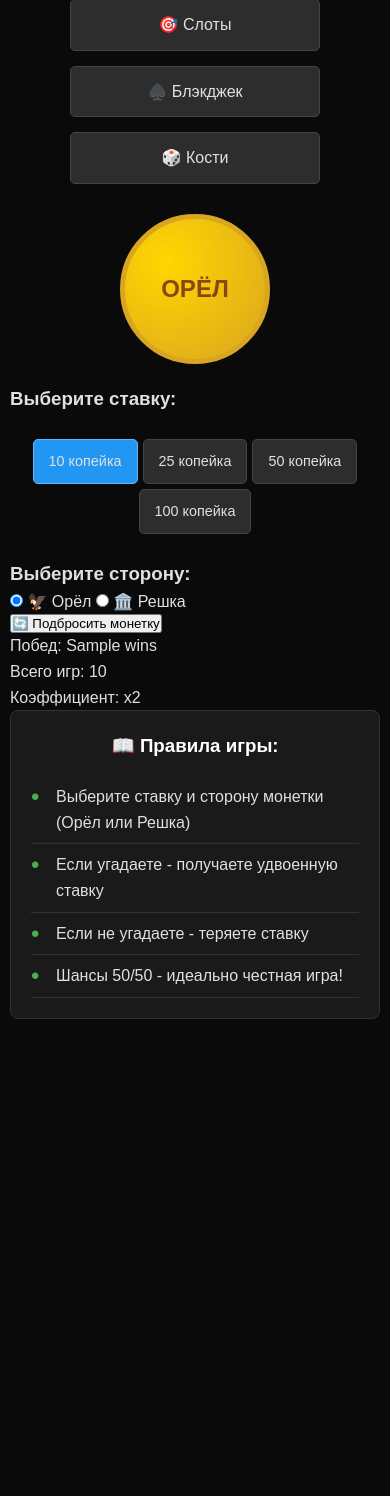
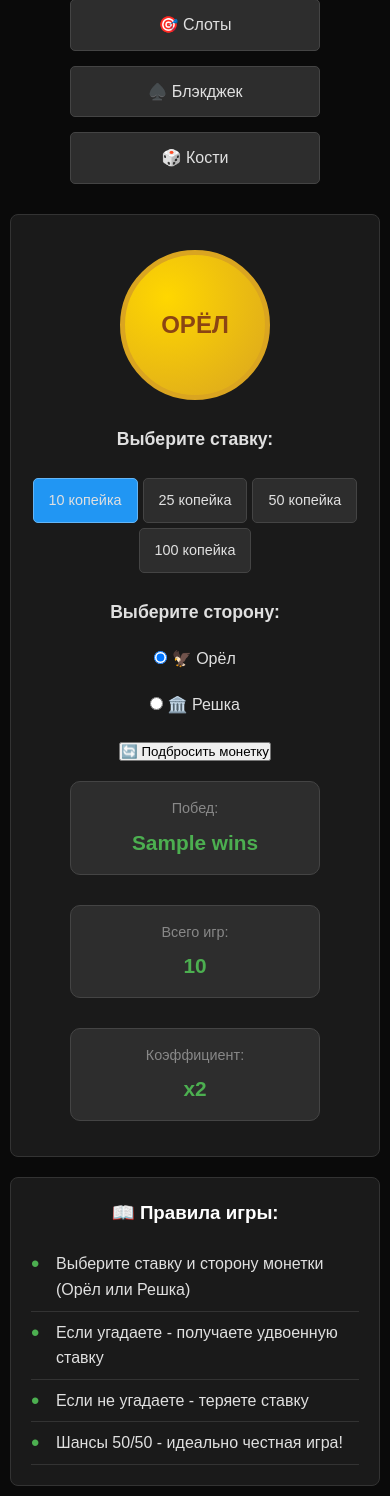
Before and after one commit to Absolutny/kasik, a Python web app: template templates/coinflip.html in a window 390 px wide. Shown: the part 216-1712 px from the top of the page. Before the commit the page ends 1235 px from the top, so only its background shows below. Run offline with Jinja, Linux system fonts and the light colour scheme; the template is opened without the code that fills it: most values are stand-ins (such as "Sample title", 1, 10 or a date in 2020).

Commit message:
Update style.css

```diff
--- a/static/style.css
+++ b/static/style.css
@@ -637,5 +637,300 @@ body {
         padding: 10px 20px;
         font-size: 0.9em;
     }
+}
 
+/* Стили для аутентификации */
+.auth-container {
+    display: flex;
+    justify-content: center;
+    align-items: center;
+    min-height: 50vh;
 }
+
+.auth-form {
+    background: #1a1a1a;
+    padding: 30px;
+    border-radius: 10px;
+    border: 1px solid #333;
+    width: 100%;
+    max-width: 400px;
+}
+
+.auth-form h2 {
+    color: #fff;
+    text-align: center;
+    margin-bottom: 25px;
+    font-size: 1.8em;
+}
+
+.form-group {
+    margin-bottom: 20px;
+}
+
+.form-group label {
+    display: block;
+    color: #e0e0e0;
+    margin-bottom: 8px;
+    font-weight: bold;
+}
+
+.form-group input {
+    width: 100%;
+    padding: 12px;
+    background: #2d2d2d;
+    border: 1px solid #444;
+    border-radius: 5px;
+    color: #e0e0e0;
+    font-size: 1em;
+}
+
+.form-group input:focus {
+    outline: none;
+    border-color: #4CAF50;
+}
+
+.auth-btn {
+    width: 100%;
+    background: #4CAF50;
+    color: white;
+    border: none;
+    padding: 12px;
+    border-radius: 5px;
+    cursor: pointer;
+    font-size: 1.1em;
+    transition: background 0.3s ease;
+    margin-bottom: 20px;
+}
+
+.auth-btn:hover {
+    background: #45a049;
+}
+
+.auth-links {
+    text-align: center;
+}
+
+.auth-links a {
+    color: #4CAF50;
+    text-decoration: none;
+}
+
+.auth-links a:hover {
+    text-decoration: underline;
+}
+
+.flash-message {
+    padding: 12px;
+    border-radius: 5px;
+    margin-bottom: 20px;
+    text-align: center;
+    font-weight: bold;
+}
+
+.flash-message.error {
+    background: #b71c1c;
+    color: #ff4444;
+    border: 1px solid #c62828;
+}
+
+.flash-message.success {
+    background: #1b5e20;
+    color: #4CAF50;
+    border: 1px solid #2e7d32;
+}
+
+/* Стили для информации пользователя */
+.user-info {
+    display: flex;
+    align-items: center;
+    justify-content: center;
+    gap: 20px;
+    flex-wrap: wrap;
+    margin-top: 15px;
+}
+
+.username {
+    color: #4CAF50;
+    font-weight: bold;
+    font-size: 1.1em;
+}
+
+.logout-btn {
+    background: #666;
+    color: white;
+    padding: 8px 15px;
+    border-radius: 5px;
+    text-decoration: none;
+    transition: background 0.3s ease;
+}
+
+.logout-btn:hover {
+    background: #777;
+}
+
+/* Адаптивность для аутентификации */
+@media (max-width: 768px) {
+    .auth-form {
+        margin: 0 10px;
+        padding: 20px;
+    }
+
+    .user-info {
+        flex-direction: column;
+        gap: 10px;
+    }
+}
+
+/* Стили для Coin Flip */
+.coinflip-container {
+    background: #1a1a1a;
+    padding: 30px;
+    border-radius: 8px;
+    border: 1px solid #333;
+    text-align: center;
+    margin-bottom: 20px;
+}
+
+.bet-selection, .choice-selection {
+    margin: 25px 0;
+}
+
+.choice-options {
+    display: flex;
+    justify-content: center;
+    gap: 20px;
+    margin: 20px 0;
+    flex-wrap: wrap;
+}
+
+.stats {
+    display: flex;
+    justify-content: center;
+    gap: 30px;
+    margin: 20px 0;
+    flex-wrap: wrap;
+}
+
+.stat-item {
+    background: #2d2d2d;
+    padding: 15px 25px;
+    border-radius: 10px;
+    border: 1px solid #444;
+    min-width: 150px;
+}
+
+.stat-label {
+    display: block;
+    color: #888;
+    font-size: 0.9em;
+    margin-bottom: 5px;
+}
+
+.stat-value {
+    font-size: 1.3em;
+    color: #4CAF50;
+    font-weight: bold;
+}
+
+/* Стили для Dice */
+.dice-container {
+    background: #1a1a1a;
+    padding: 30px;
+    border-radius: 8px;
+    border: 1px solid #333;
+    text-align: center;
+    margin-bottom: 20px;
+}
+
+.dice-controls {
+    margin: 30px 0;
+}
+
+.bonus-info {
+    background: #2d2d2d;
+    padding: 15px;
+    border-radius: 8px;
+    margin: 20px 0;
+    border-left: 4px solid #ff9800;
+}
+
+.bonus-item {
+    display: flex;
+    align-items: center;
+    justify-content: center;
+    gap: 15px;
+}
+
+.bonus-icon {
+    font-size: 1.5em;
+}
+
+.bonus-text {
+    color: #ffd700;
+    font-weight: bold;
+}
+
+/* Анимации для результатов (общие) */
+.result-message {
+    margin: 20px 0;
+    padding: 15px;
+    border-radius: 5px;
+    font-weight: bold;
+    text-align: center;
+}
+
+.result-message.win {
+    background: #1b5e20;
+    color: #4CAF50;
+    border: 1px solid #2e7d32;
+}
+
+.result-message.lose {
+    background: #b71c1c;
+    color: #ff4444;
+    border: 1px solid #c62828;
+}
+
+/* Адаптивность для новых игр */
+@media (max-width: 768px) {
+    .choice-options {
+        flex-direction: column;
+        align-items: center;
+    }
+
+    .stats {
+        flex-direction: column;
+        align-items: center;
+    }
+
+    .stat-item {
+        width: 100%;
+        max-width: 250px;
+    }
+
+    .dice-stage {
+        flex-direction: column;
+    }
+
+    .vs {
+        margin: 20px 0;
+        transform: rotate(0deg) !important;
+    }
+}
+
+@media (max-width: 480px) {
+    .coinflip-container,
+    .dice-container {
+        padding: 15px;
+    }
+
+    .bet-selection h3,
+    .choice-selection h3 {
+        font-size: 1.1em;
+    }
+
+    .bonus-item {
+        flex-direction: column;
+        text-align: center;
+    }
+}
```
